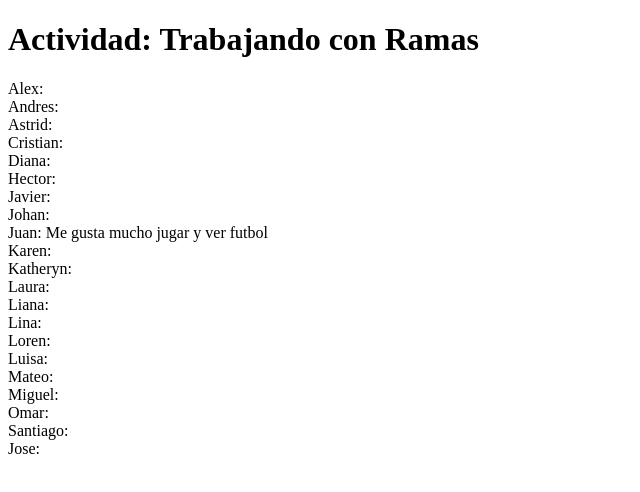
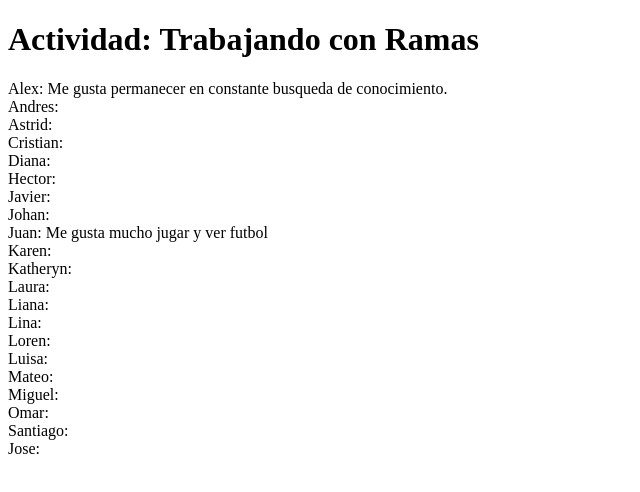
Before and after one commit to devyizuz/demo.github.io, a plain HTML site: page index.html in a window 1280 px wide. Shown: the whole page, without its empty margins (0-640 px from the left). Drawn offline with Linux system fonts and the light colour scheme.

Commit message:
Update index.html

```diff
--- a/index.html
+++ b/index.html
@@ -9,7 +9,7 @@
 <body>
 <h1>Actividad: Trabajando con Ramas</h1>
 
-<div> Alex: </div>
+<div> Alex: Me gusta permanecer en constante busqueda de conocimiento.</div>
 
 <div> Andres: </div>
 
```
